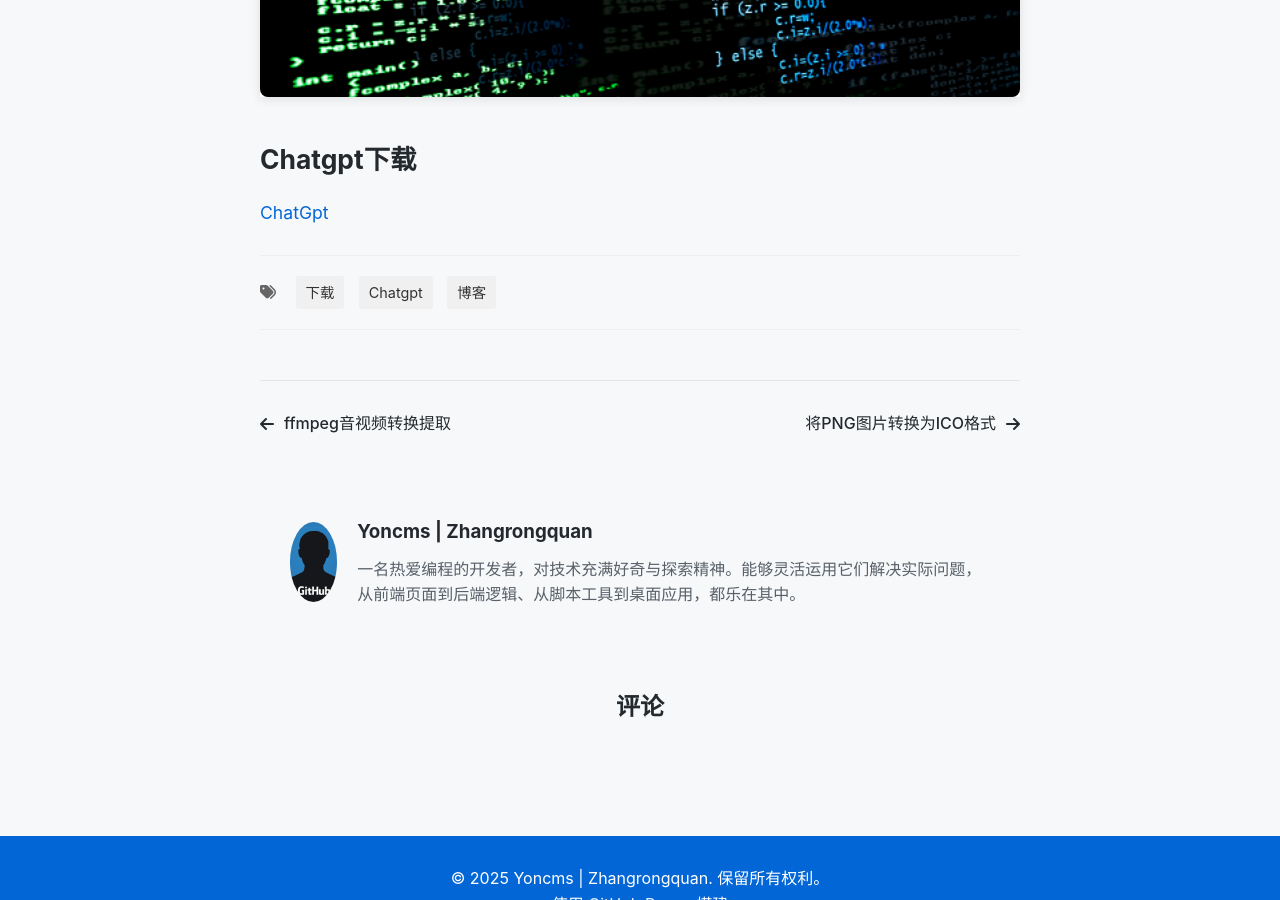
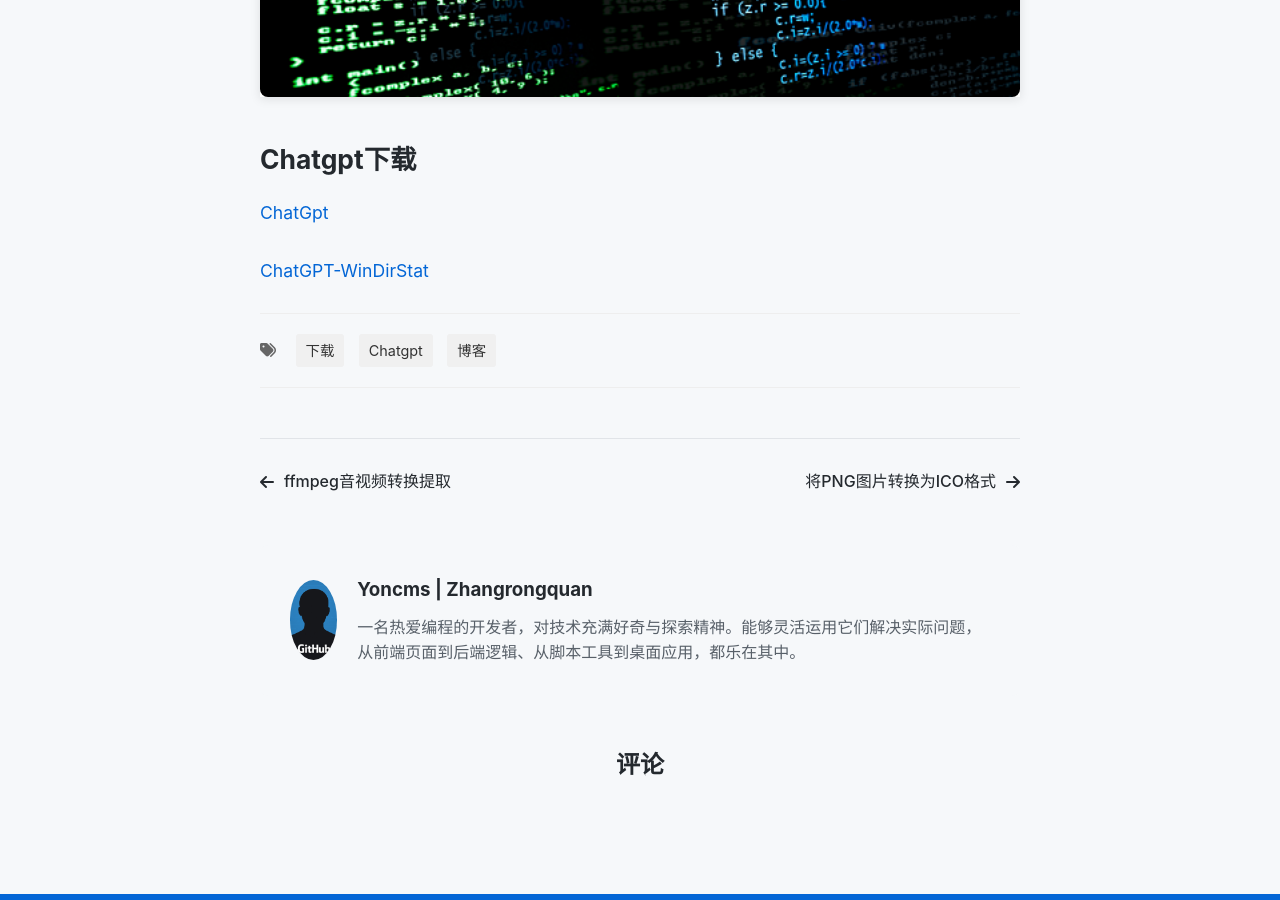
Before and after one commit to Yoncms/yoncms.github.io, a Jekyll site: the page built from _posts/2025-05-23-Chatgpt-download.md, in a window 1280 px wide and 900 px high, scrolled down 702 px. Built offline with Jekyll 4.4.1, drawn with Linux system fonts in a browser that asks for light colours; comment, search, counter and statistics services are not loaded.

Commit message:
Update 2025-05-23-Chatgpt-download.md

```diff
--- a/_posts/2025-05-23-Chatgpt-download.md
+++ b/_posts/2025-05-23-Chatgpt-download.md
@@ -9,3 +9,5 @@
 # Chatgpt下载
 
 <a href='https://github.com/Yoncms/yoncms.github.io/releases/tag/ChatGpt'>ChatGpt</a>
+
+<a href="https://github.com/Yoncms/yoncms.github.io/releases">ChatGPT-WinDirStat</a>
```
